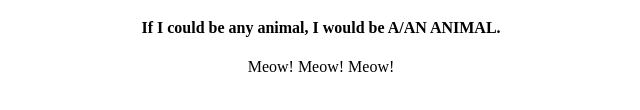
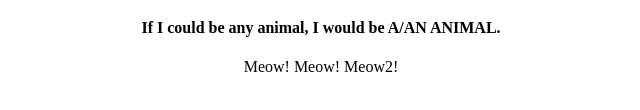
Before and after one commit to voyager202/my-profile, a plain HTML site: page index.html in a window 1280 px wide. Shown: the part 290-400 px from the top of the page, 319-959 px from the left. Drawn offline with Linux system fonts and the light colour scheme.

Commit message:
Adding new placeholder text.

```diff
--- a/index.html
+++ b/index.html
@@ -15,7 +15,7 @@
 					<h4>My favorite color is COLOR.</h4>
 					<h4>My favorite food is FOOD.</h4>
 					<h4>If I could be any animal, I would be A/AN ANIMAL.</h4>
-					<p>Meow! Meow! Meow!</p>
+					<p>Meow! Meow! Meow2!</p>
 			</div>
 		  </body>
 		</html>
```
